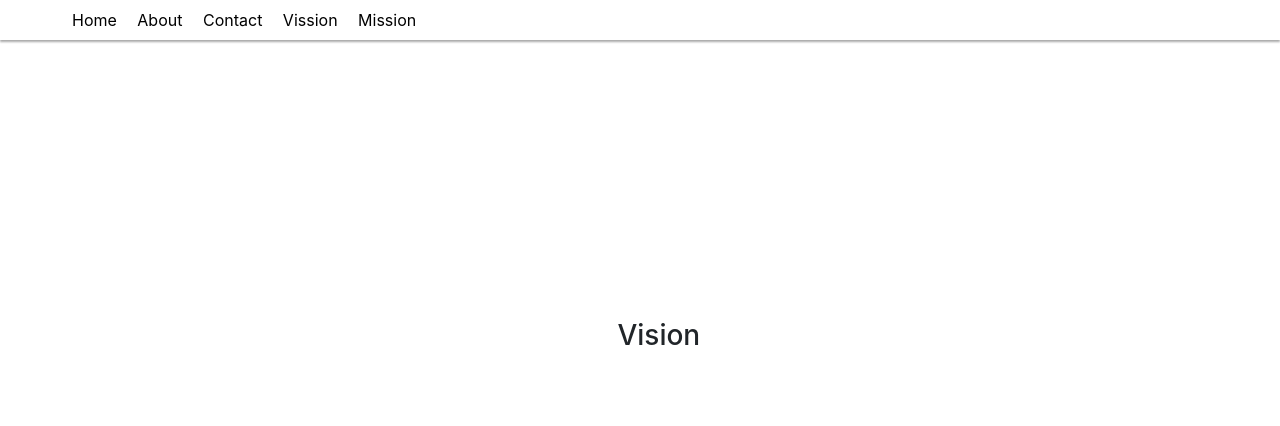
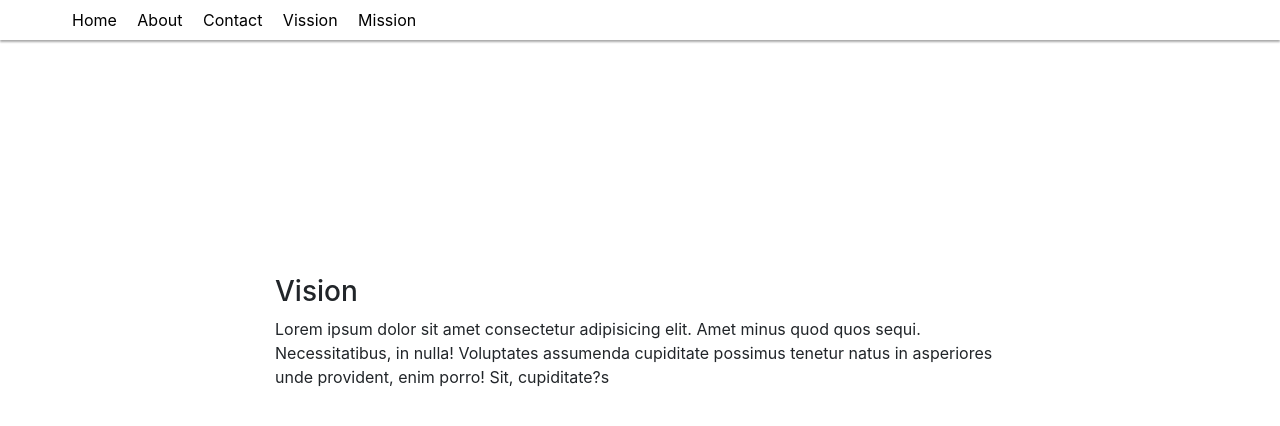
Before and after one commit to Kosabomkai/git_training, a plain HTML site: page vission.html in a window 1280 px wide. Drawn offline with nearby package versions, Linux system fonts and the light colour scheme.

Commit message:
lorem visson

```diff
--- a/vission.html
+++ b/vission.html
@@ -22,7 +22,7 @@
     <div class="row justify-content-center">
       <div class="col-lg-8">
         <h3>Vision</h3>
-        <!-- write here -->
+        <p>Lorem ipsum dolor sit amet consectetur adipisicing elit. Amet minus quod quos sequi. Necessitatibus, in nulla! Voluptates assumenda cupiditate possimus tenetur natus in asperiores unde provident, enim porro! Sit, cupiditate?s</p>
       </div>
     </div>
   </div>
```
